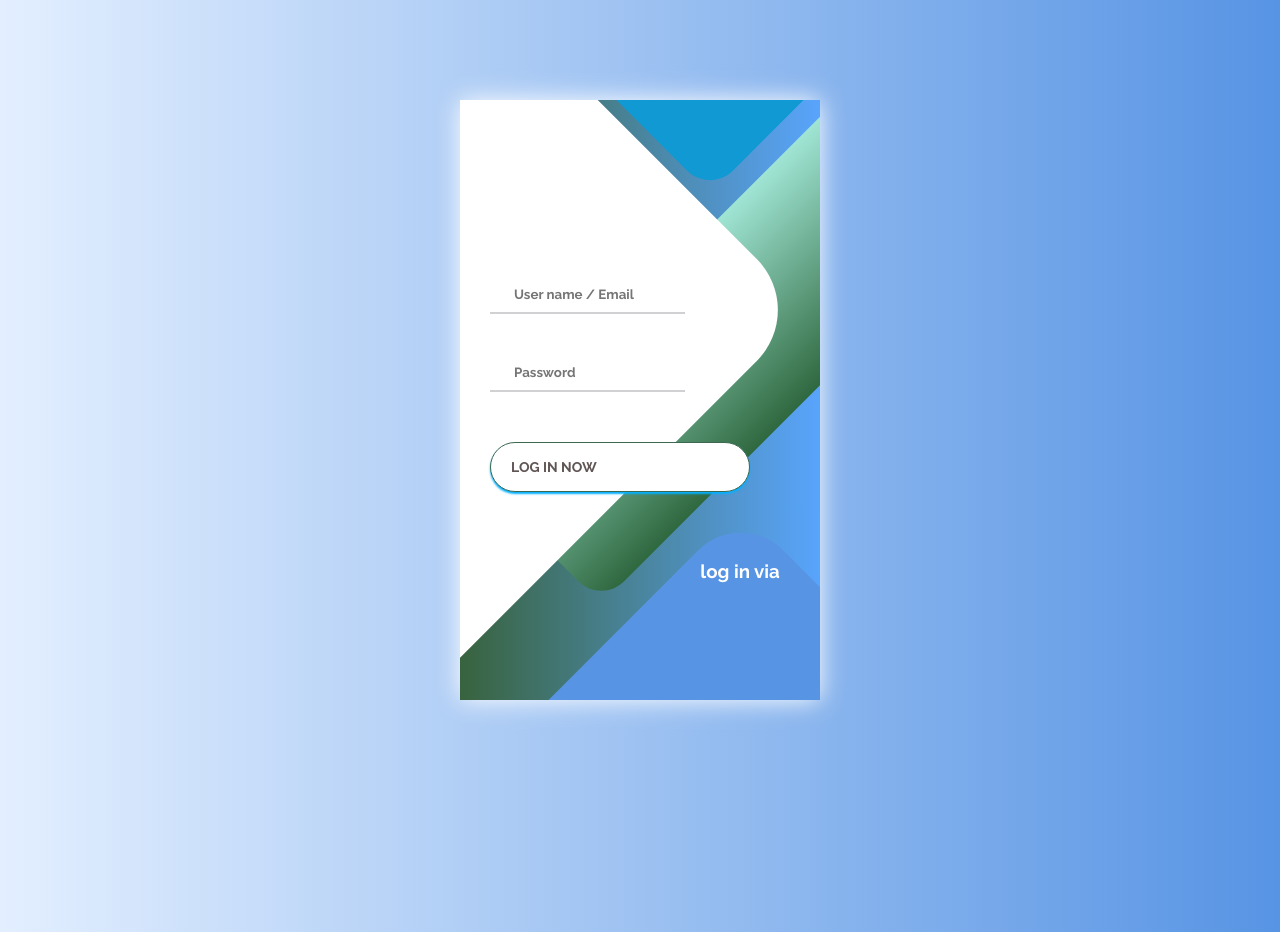
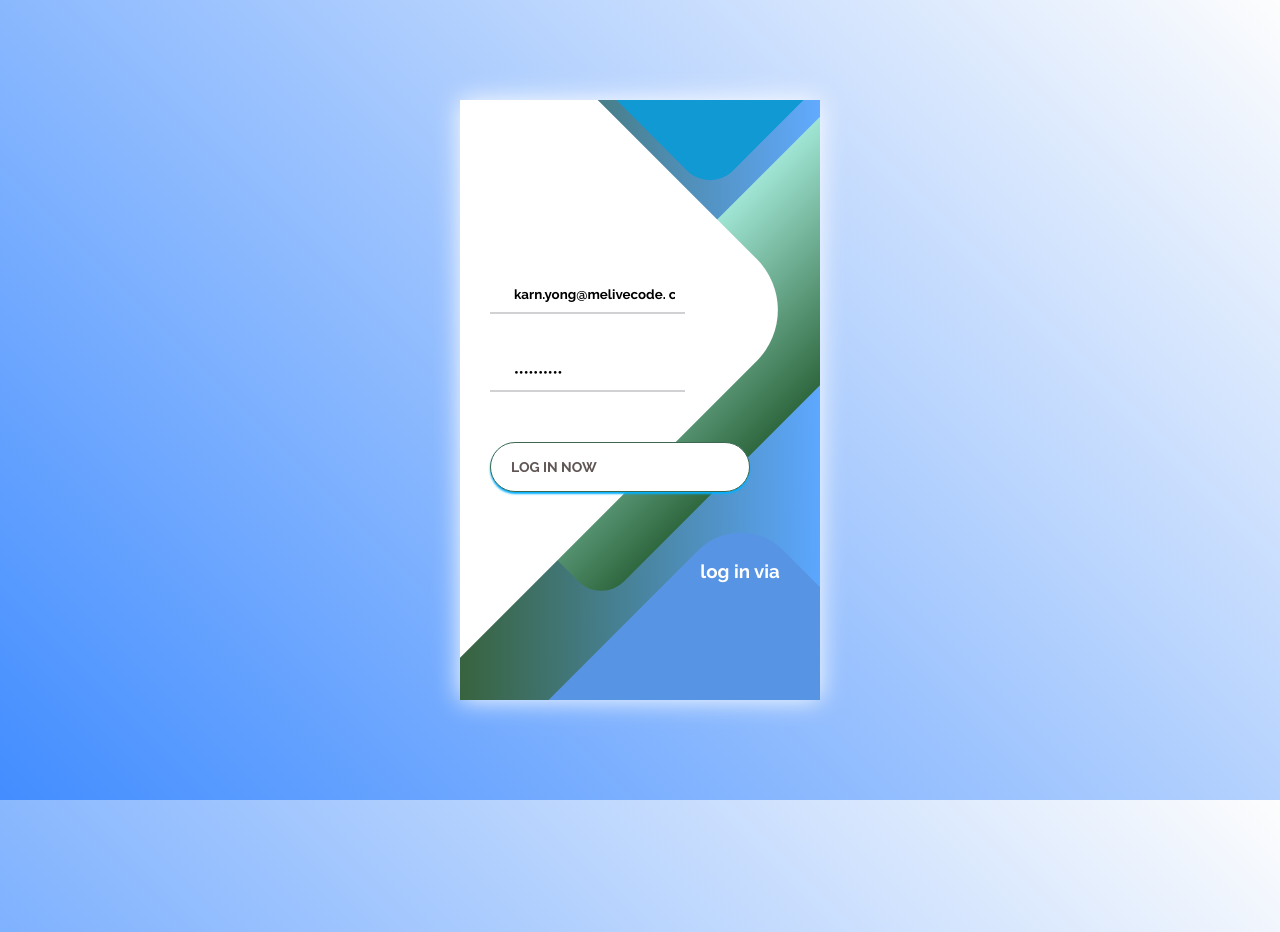
Before and after one commit to Enola-Dev-S/Enola-Dev-S, a React (Create React App) app: page / in a window 1280 px wide. Built offline with nearby package versions, Linux system fonts and the light colour scheme.

Commit message:
ok login api 190723

```diff
--- a/package.json
+++ b/package.json
@@ -6,9 +6,14 @@
     "@testing-library/jest-dom": "^5.16.5",
     "@testing-library/react": "^13.4.0",
     "@testing-library/user-event": "^13.5.0",
+    "cors": "^2.8.5",
+    "express": "^4.18.2",
     "react": "^18.2.0",
     "react-dom": "^18.2.0",
+    "react-router-dom": "^6.14.2",
     "react-scripts": "5.0.1",
+    "sweetalert2": "^11.7.18",
+    "sweetalert2-react-content": "^5.0.7",
     "web-vitals": "^2.1.4"
   },
   "scripts": {
--- a/src/App.js
+++ b/src/App.js
@@ -1,14 +1,18 @@
-//import './App.css';
 import './css/style.css';
-import Logincomponent from './component/login';
+import { Routes,Route,Link } from "react-router-dom";
+import Logins from "./components/Logins";
+import Main from "./components/Main";
+
 
 function App() {
+  const selog = '0';
   return (
     <div className="App">
-      <header >
-        <Logincomponent/>
-              </header>
-
+    <Routes>
+      <Route path="/" element={<Logins/>} />
+      <Route path="Login" element={<Logins/>} />
+      <Route path="Main" element={<Main/>} />
+    </Routes>
     </div>
   );
 }
--- /dev/null
+++ b/src/components/Logins.js
@@ -0,0 +1,133 @@
+import React from 'react'
+import { useState } from 'react'
+import { useNavigate } from 'react-router-dom'
+import Swal from 'sweetalert2'
+import withReactContent from 'sweetalert2-react-content'
+
+function Logins() {
+  const navigate = useNavigate()
+  const MySwal = withReactContent(Swal)
+  const [inputs, setInputs] = useState({});
+
+  const handleChange = (event) => {
+    const name = event.target.name;
+    const value = event.target.value;
+    setInputs(values => ({...values, [name]: value}))
+  }
+
+  const handleSubmit = (event) => {
+    event.preventDefault();
+
+    var myHeaders = new Headers();
+    myHeaders.append("Content-Type", "application/json");
+
+    var raw = JSON.stringify({
+      "username": inputs.username,
+      "password": inputs.password,
+      "expiresIn": 60000
+    });
+
+    var requestOptions = {
+      method: 'POST',
+      headers: myHeaders,
+      body: raw,
+      redirect: 'follow'
+    };
+
+    fetch("https://www.melivecode.com/api/login", requestOptions)
+      .then(response => response.json())
+      .then(result => {
+        console.log(result)
+        if (result.status === 'ok'){
+          MySwal.fire({
+            html: <i>{result.message}</i>,
+            icon: 'success'
+          }).then((value) => {
+            navigate('/Main')
+          })
+        }else{
+          MySwal.fire({
+            html: <i>{result.message}</i>,
+            icon: 'error'
+          })
+        }
+      })
+      .catch(error => console.log('error', error));
+
+    console.log(inputs);
+  }
+
+  return (
+    // <div>
+    //    <form onSubmit={handleSubmit}>
+    //   <label>Enter Username:
+    //   <input
+    //     type="text"
+    //     name="username"
+    //     class="login__input"
+    //     value={inputs.username ="karn.yong@melivecode.com"}
+    //     //value={inputs.username || "karn.yong@melivecode.com"}
+    //     onChange={handleChange}
+    //   />
+    //   </label>
+    //   <label>Enter Password:
+    //     <input
+    //       type="password"
+    //       name="password"
+    //       value={inputs.password ="melivecode"}
+    //       //value={inputs.password || "melivecode"}
+    //       onChange={handleChange}
+    //     />
+    //     <p>"username": "karn.yong@melivecode.com", "password": "melivecode",</p>
+    //     </label>
+    //     <input type="submit" />
+    // </form>
+    // </div>
+    <div class="container">
+            <div class="screen">
+                <div class="screen__content">
+                    <form class="login" onSubmit={handleSubmit}>
+                        <div class="login__field">
+                            {/* <i class="login__icon fas fa-user"></i> */}
+                            <input type="text" name="username"
+                            class="login__input"
+                            //placeholder="User name / Email"
+                            onChange={handleChange}
+                            value={inputs.username ="karn.yong@melivecode. com"}
+                            />
+                        </div>
+                        <div class="login__field">
+                            <i class="login__icon fas fa-lock"></i>
+                            <input type="password" name='password'
+                            class="login__input"
+                            //placeholder="Password"
+                            onChange={handleChange}
+                            value={inputs.password ="melivecode"}
+                            />
+                        </div>
+                        <button class="button login__submit" type='submit'>
+                            <span class="button__text">Log In Now</span>
+                            <i class="button__icon fas fa-chevron-right"></i>
+                        </button>
+                    </form>
+                    <div class="social-login">
+                        <h3>log in via</h3>
+                        <div class="social-icons">
+                            <a href="#" class="social-login__icon fab fa-instagram"></a>
+                            <a href="#" class="social-login__icon fab fa-facebook"></a>
+                            <a href="#" class="social-login__icon fab fa-twitter"></a>
+                        </div>
+                    </div>
+                </div>
+                <div class="screen__background">
+                    <span class="screen__background__shape screen__background__shape4"></span>
+                    <span class="screen__background__shape screen__background__shape3"></span>
+                    <span class="screen__background__shape screen__background__shape2"></span>
+                    <span class="screen__background__shape screen__background__shape1"></span>
+                </div>
+            </div>
+        </div>
+  )
+}
+
+export default Logins
--- /dev/null
+++ b/src/components/Main.js
@@ -0,0 +1,9 @@
+import React from 'react'
+
+function Main() {
+  return (
+    <div>Main</div>
+  )
+}
+
+export default Main
--- a/src/css/style.css
+++ b/src/css/style.css
@@ -8,7 +8,7 @@
 }
 
 body {
-	background: linear-gradient(90deg, #e3efff, #5794e4);
+	background: linear-gradient(45deg, #428dff, #fdfdfd);
 }
 
 .container {
--- a/src/index.js
+++ b/src/index.js
@@ -1,14 +1,18 @@
 import React from 'react';
 import ReactDOM from 'react-dom/client';
+import { BrowserRouter } from 'react-router-dom';
 import './index.css';
 import App from './App';
 import reportWebVitals from './reportWebVitals';
 
 const root = ReactDOM.createRoot(document.getElementById('root'));
 root.render(
-  <React.StrictMode>
-    <App />
-  </React.StrictMode>
+  //<React.StrictMode>
+  <BrowserRouter>
+  <App />
+  </BrowserRouter>
+
+  //</React.StrictMode>
 );
 
 // If you want to start measuring performance in your app, pass a function
```
Also changed, not shown: src/components/Loginold.js (renamed from src/component/login.js), คำสั่ง.txt (added), 2 other files (tests, documents, lock files or other folders).
